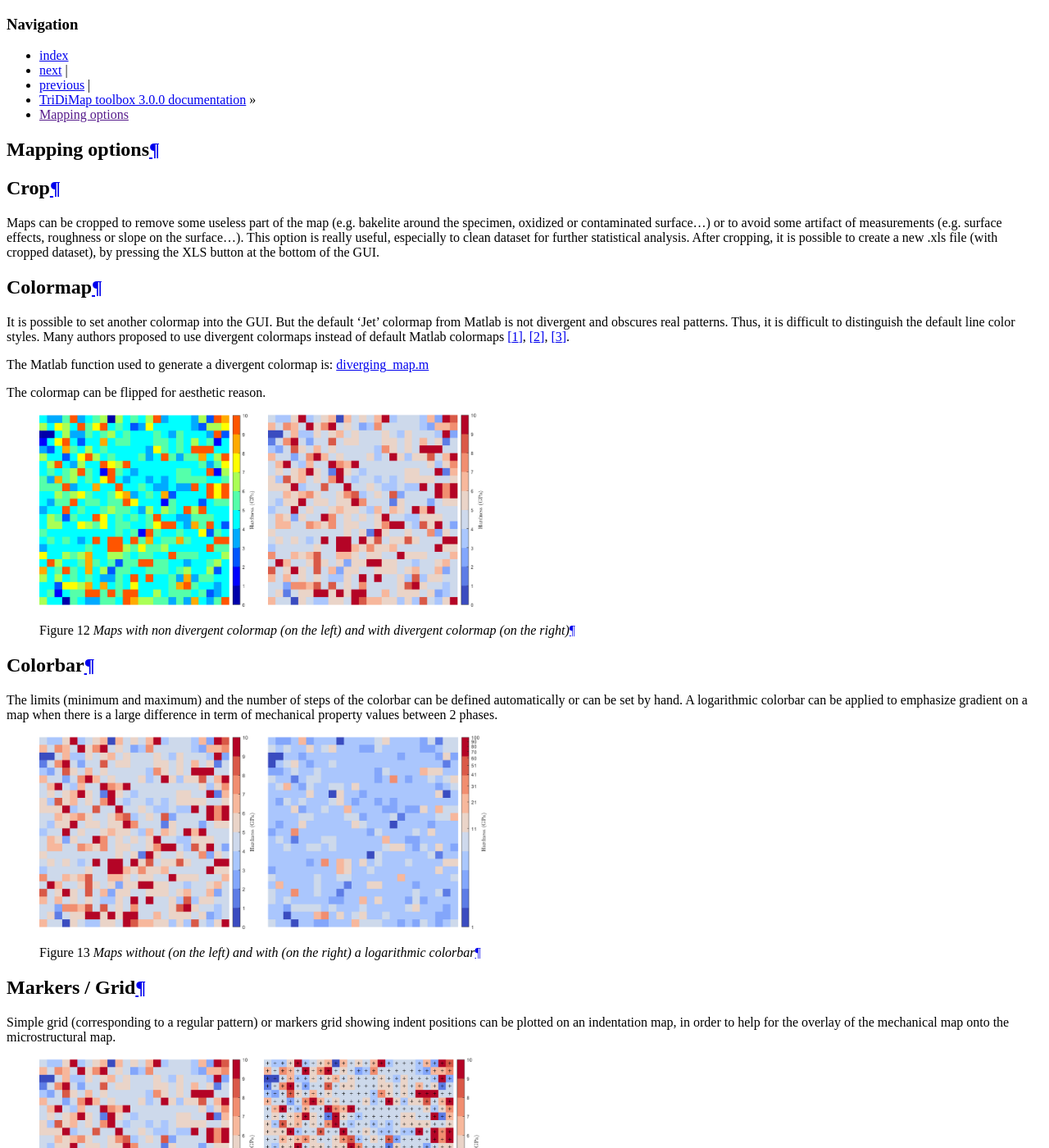
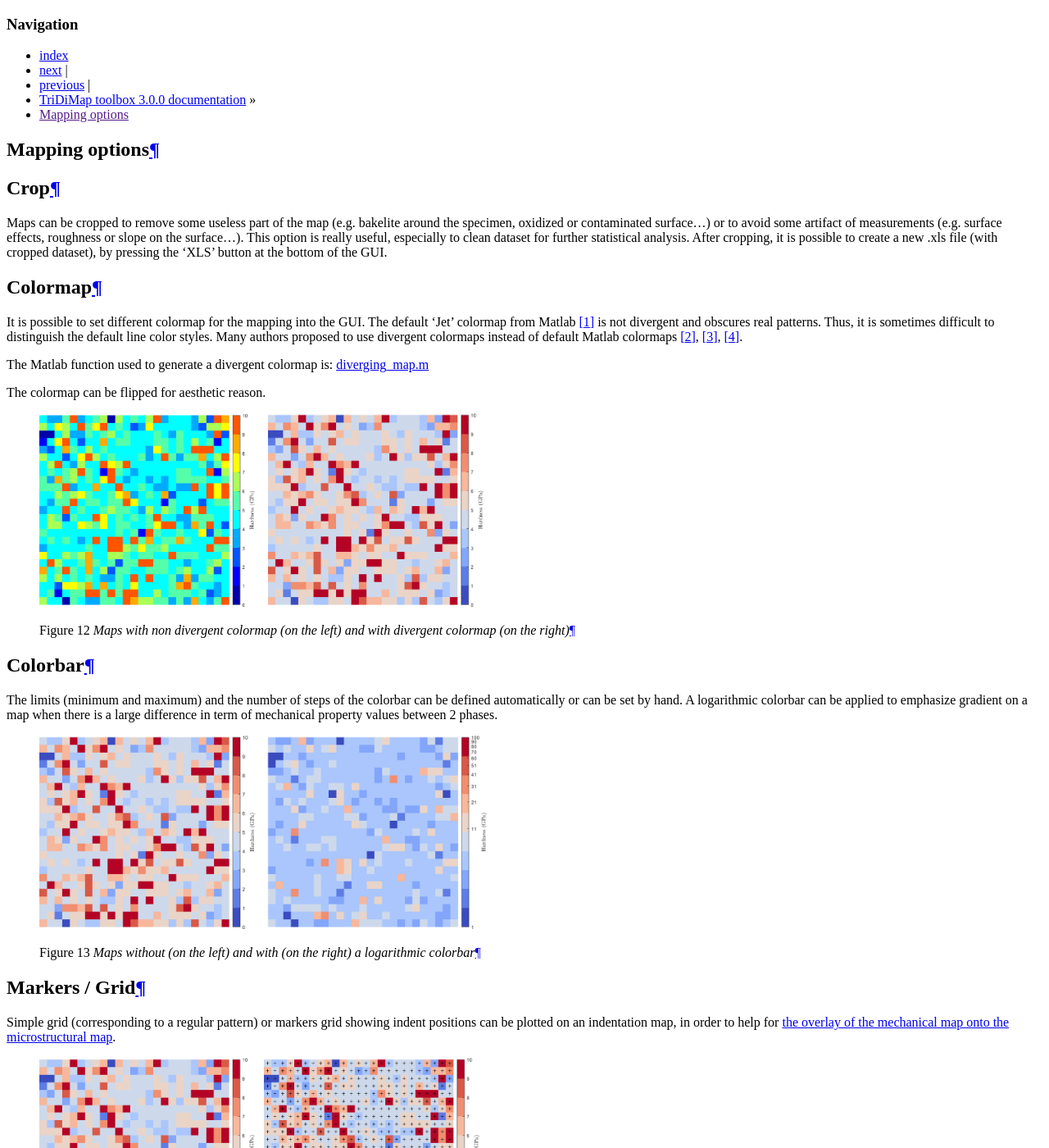
Before and after one commit to DavidMercier/TriDiMap, a Sphinx documentation site: the page built from doc/map_options.rst, in a window 1280 px wide and 1400 px high. Shown: the whole window at 82% size. Built offline with Sphinx 7.4.7, drawn with Linux system fonts in a browser that asks for light colours; comment, search, counter and statistics services are not loaded; some of the changed text lies outside the part shown.

Commit message:
Update map_options.rst

```diff
--- a/doc/map_options.rst
+++ b/doc/map_options.rst
@@ -9,14 +9,14 @@ Crop
 Maps can be cropped to remove some useless part of the map (e.g. bakelite around the specimen, oxidized or contaminated surface...)
 or to avoid some artifact of measurements (e.g. surface effects, roughness or slope on the surface...).
 This option is really useful, especially to clean dataset for further statistical analysis.
-After cropping, it is possible to create a new .xls file (with cropped dataset), by pressing the XLS button at the bottom of the GUI.
+After cropping, it is possible to create a new .xls file (with cropped dataset), by pressing the 'XLS' button at the bottom of the GUI.
 
 Colormap
 ---------------------------
 
-It is possible to set another colormap into the GUI.
-But the default 'Jet' colormap from |matlab| is not divergent and obscures real patterns.
-Thus, it is difficult to distinguish the default line color styles.
+It is possible to set different colormap for the mapping into the GUI.
+The default 'Jet' colormap from |matlab| [#Matlab]_ is not divergent and obscures real patterns.
+Thus, it is sometimes difficult to distinguish the default line color styles.
 Many authors proposed to use divergent colormaps instead of default |matlab| colormaps [#Eddins]_, [#Moreland]_, [#MyCarta]_.
 
 The |matlab| function used to generate a divergent colormap is:
@@ -46,7 +46,7 @@ Markers / Grid
 ---------------------------
 
 Simple grid (corresponding to a regular pattern) or markers grid showing indent positions
-can be plotted on an indentation map, in order to help for the overlay of the mechanical map onto the microstructural map.
+can be plotted on an indentation map, in order to help for `the overlay of the mechanical map onto the microstructural map <https://tridimap.readthedocs.io/en/latest/mapping.html#overlay>`_.
 
 .. figure:: ./_pictures/markers.png
    :scale: 40 %
```
Also changed, not shown: other parts of doc/map_options.rst (+1 -0 lines).
